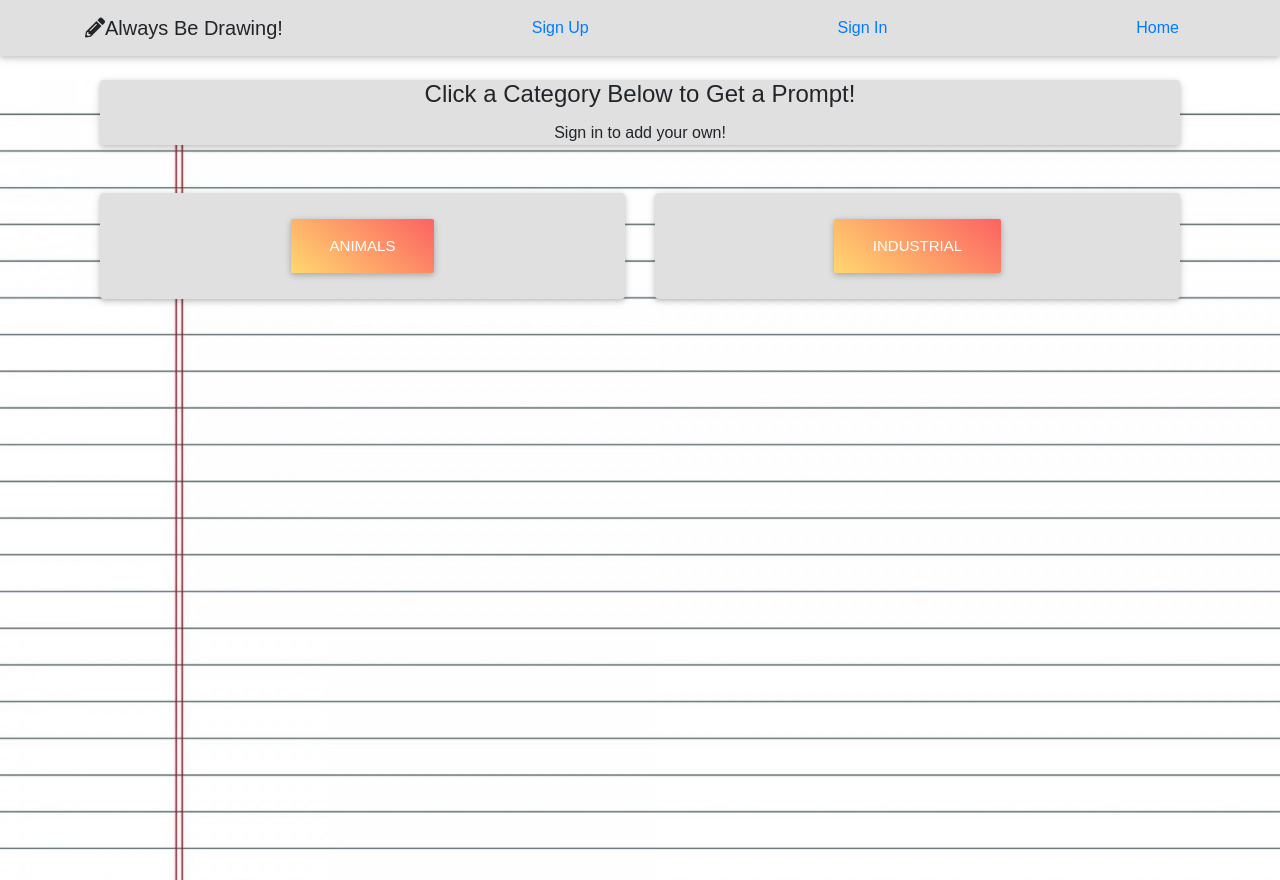
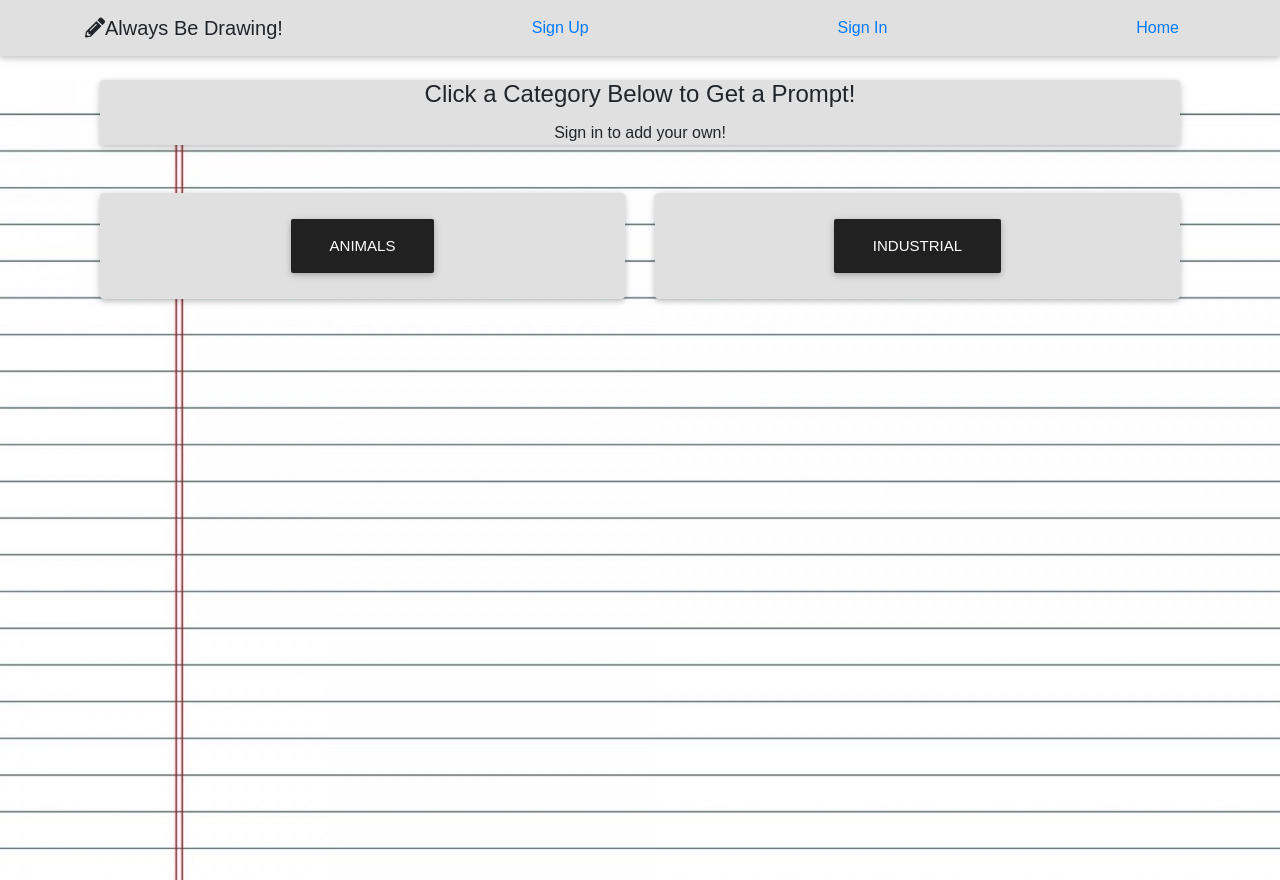
Before and after one commit to GrubbyGroo/project-4-client, a React app: page /#/ in a window 1280 px wide. Built offline with nearby package versions, Linux system fonts and the light colour scheme.

Commit message:
Modify prompt button colors

```diff
--- a/src/prompts/components/PromptButtons.js
+++ b/src/prompts/components/PromptButtons.js
@@ -26,7 +26,7 @@ const PromptButton = (props) => {
           <MDBCol key={item} sm="6">
             <MDBCard className="text-center white-text" color="grey lighten-2">
               <MDBCardBody>
-                <Link to={`/${item}`}><MDBBtn gradient="peach" size="lg">{item.toUpperCase()}</MDBBtn></Link>
+                <Link to={`/${item}`}><MDBBtn color="dark" size="lg">{item.toUpperCase()}</MDBBtn></Link>
               </MDBCardBody>
             </MDBCard>
           </MDBCol>
--- a/src/prompts/components/Prompts.js
+++ b/src/prompts/components/Prompts.js
@@ -17,7 +17,7 @@ const Prompts = (props, state) => {
       .catch(() => {
         props.enqueueSnackbar(messages.deleteFailure, { variant: 'error' })
       })
-  }, [props])
+  }, [])
 
   const filtedPrompts = prompts.filter(prompt => prompt.category === props.category.toLowerCase())
 
```
